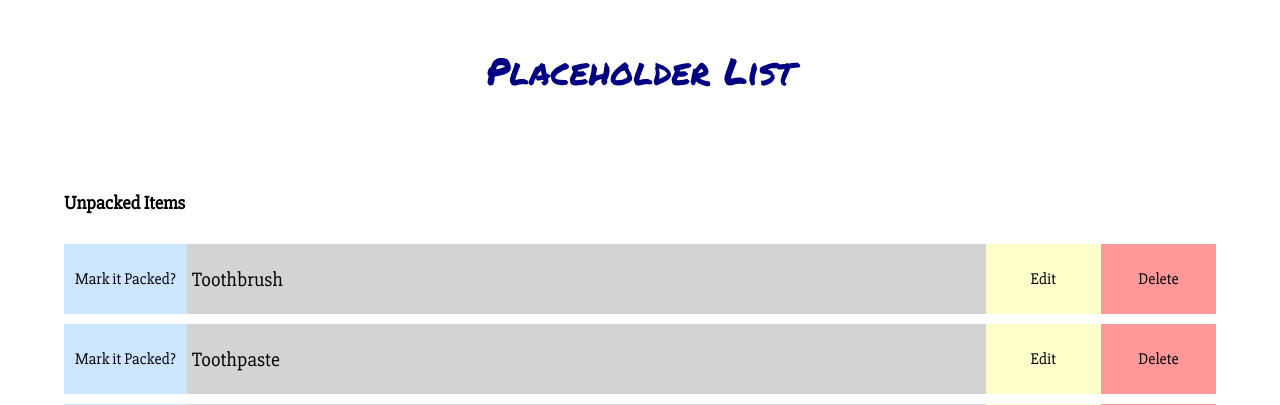
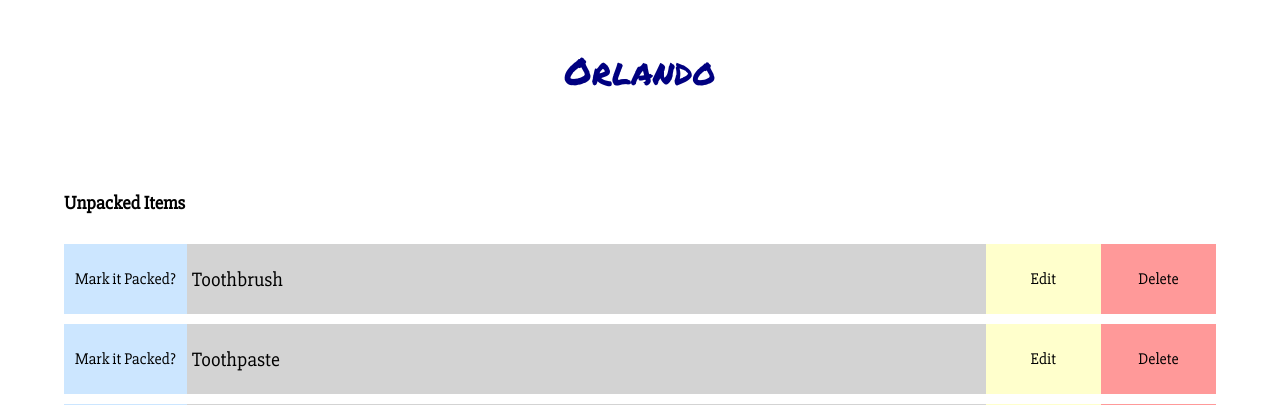
Before and after one commit to mattpeyton/packing_list, a Node server app: page /lists/600000000000000000000003 in a window 1280 px wide. Shown: the top 405 px of the page. Run offline with Node 20, Linux system fonts and the light colour scheme; data comes from the database, SQL or seed files in the repository; some libraries are stand-ins or nearby versions.

Commit message:
individual list titles WORK!

```diff
--- a/src/public/views/list.html
+++ b/src/public/views/list.html
@@ -1,7 +1,7 @@
 <!DOCTYPE html>
 <html>
   <head>
-    <title>{{THE TITLE OF THE LIST}}</title>
+    <script id="list-title" type="text/x-handlebars-template"><title>{{title}}</title></script>
     <meta charset="UTF-8">
     <link rel="stylesheet" type="text/css" href="../normalize.css">
     <link rel="stylesheet" type="text/css" href="../style.css">
@@ -9,9 +9,12 @@
     <link href="https://fonts.googleapis.com/css?family=Permanent+Marker" rel="stylesheet">
   </head>
   <body>
-    <div class="hero">
-      <div class="heroText">Placeholder List</div>
+    <div id="titleOfList" type='text'>
     </div>
+      <div class="hero">
+        <div class= "heroText" id="heroText"></div>
+      </div>
+
     <div class="listContainer">
 
 
@@ -94,6 +97,7 @@
   </div>
   <script src="https://cdnjs.cloudflare.com/ajax/libs/jquery/3.2.1/jquery.min.js"></script>
   <script src="https://cdnjs.cloudflare.com/ajax/libs/handlebars.js/4.0.8/handlebars.min.js"></script>
+  <script src="/js/app.js"></script>
   <!--Script to define some test data and insert it into the template-->
   <script>
   $(document).ready(function() {
@@ -108,6 +112,9 @@
     const compiled = Handlebars.compile(template);
     $('.itemsContainer').html(compiled(data));
   })
+  </script>
+  <script>
+    openList();
   </script>
   <!--Template for the list items to be packed-->
   <script id="item-template" type="text/x-handlebars-template">
@@ -140,5 +147,11 @@
     </div>
     {{/each}}
   </script>
+  <script>
+    var source = document.getElementById("list-title").innerHTML;
+    var template = Handlebars.compile(source);
+    var context = {title: "Sample Page"};
+    var html = template(context);
+  </script>
   </body>
 </html>
```
Also changed, not shown: src/public/js/app.js.
